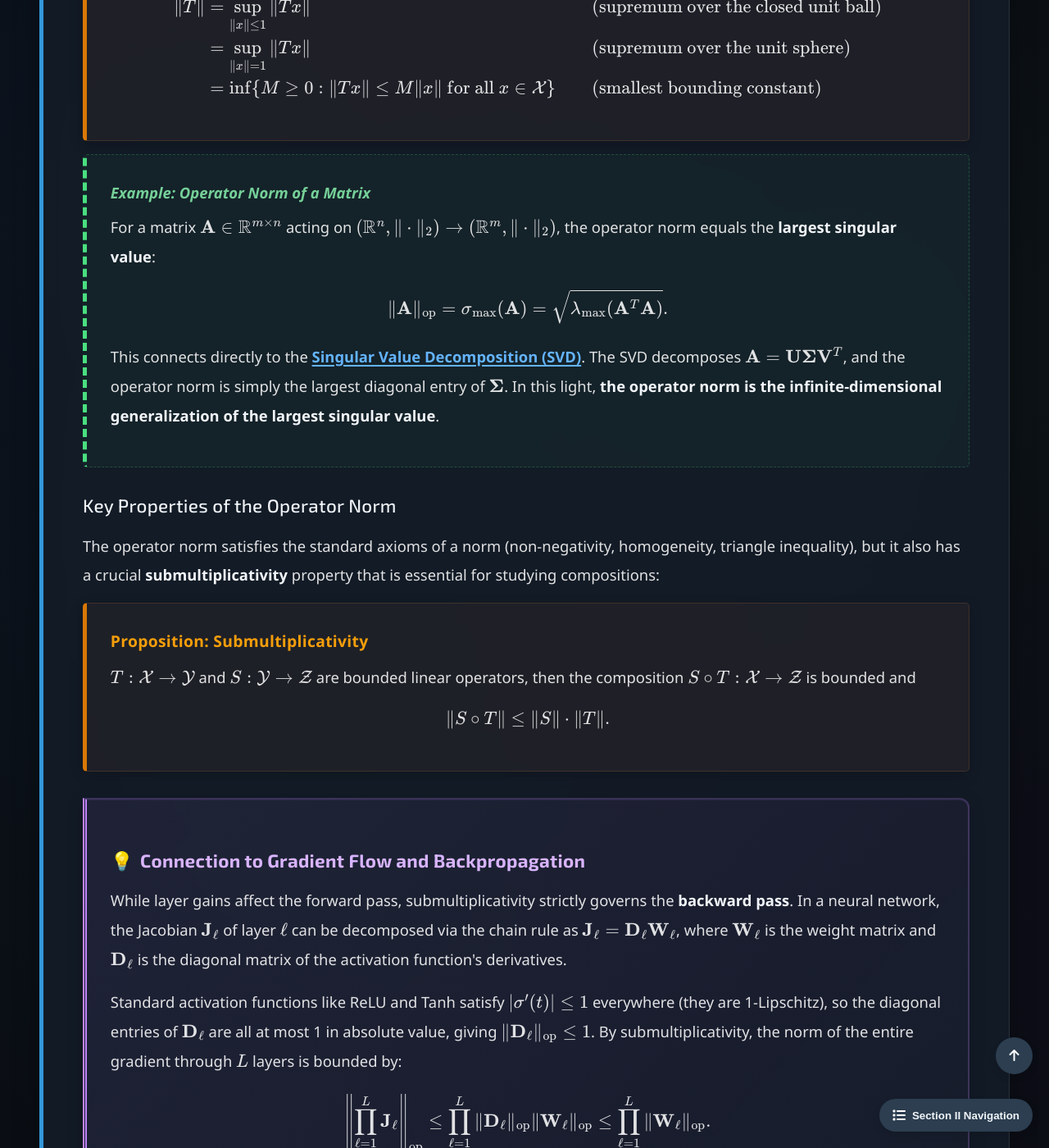
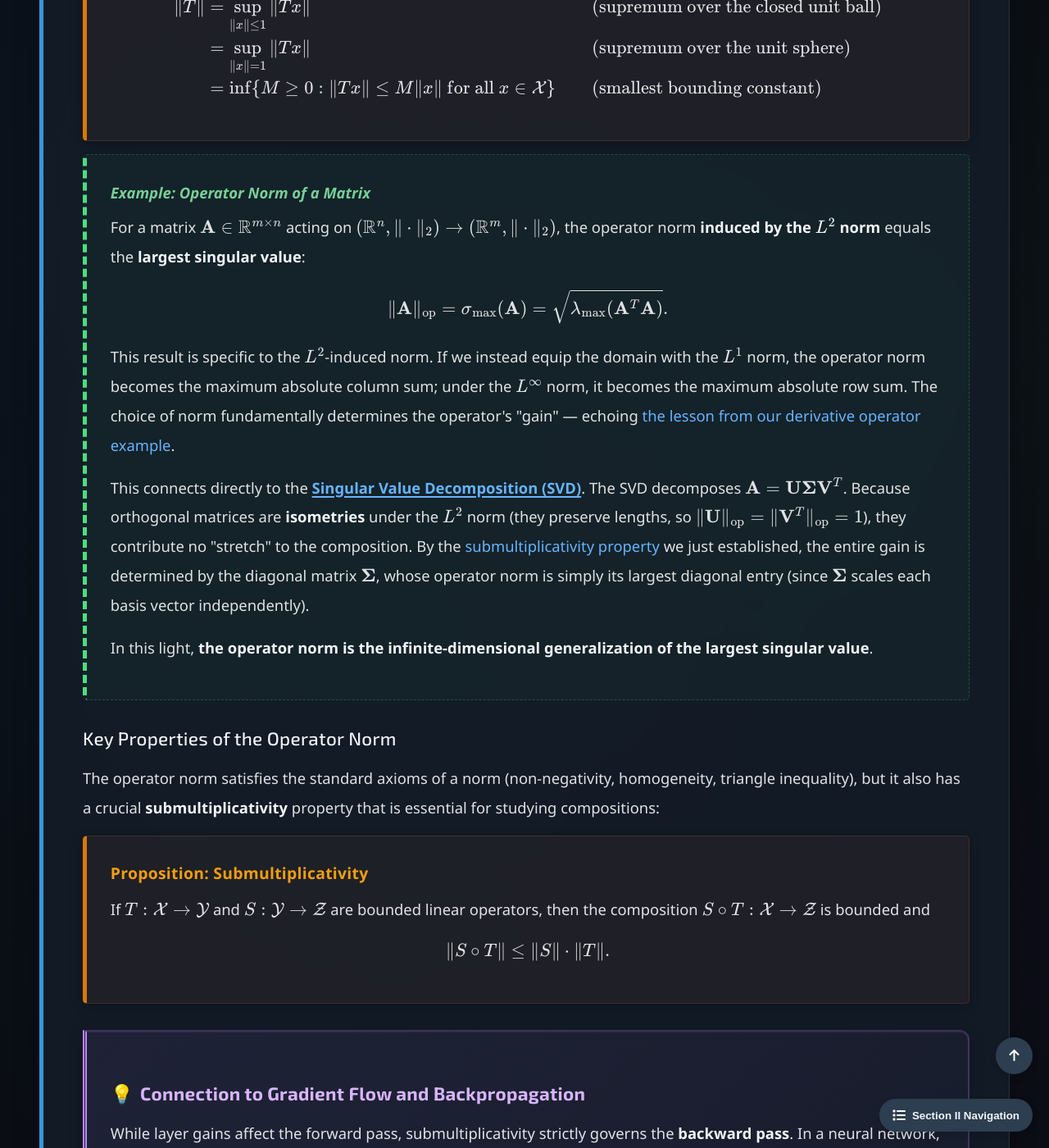
Before and after one commit to Yusukey01/yusukey01.github.io, a Jekyll site: the page built from Mathematics/Calculus/bounded_linear_operators.html, in a window 1280 px wide and 1400 px high, scrolled down 5754 px. Shown: the whole window at 82% size. Built offline with Jekyll 4.4.1, drawn with Linux system fonts in a browser that asks for light colours; some of the changed text lies outside the part shown.

Commit message:
added more explanations

```diff
--- a/Mathematics/Calculus/bounded_linear_operators.html
+++ b/Mathematics/Calculus/bounded_linear_operators.html
@@ -256,15 +256,25 @@ noindex: true
                     <span class="proof-title">Example: Operator Norm of a Matrix</span>
                     <p>
                         For a matrix \(\mathbf{A} \in \mathbb{R}^{m \times n}\) acting on \((\mathbb{R}^n, \|\cdot\|_2) \to (\mathbb{R}^m, \|\cdot\|_2)\),
-                        the operator norm equals the <strong>largest singular value</strong>:
+                        the operator norm <strong>induced by the \(L^2\) norm</strong> equals the <strong>largest singular value</strong>:
                         \[
                         \|\mathbf{A}\|_{\text{op}} = \sigma_{\max}(\mathbf{A}) = \sqrt{\lambda_{\max}(\mathbf{A}^T\mathbf{A})}.
                         \]
+                        This result is specific to the \(L^2\)-induced norm. If we instead equip the domain with the \(L^1\) norm, the operator norm
+                        becomes the maximum absolute column sum; under the \(L^\infty\) norm, it becomes the maximum absolute row sum.
+                        The choice of norm fundamentally determines the operator's "gain" — echoing <a href="#intro">the lesson from our derivative operator example</a>.
+                    </p>
+
+                    <p>
+                        This connects directly to the <a href="../Linear_algebra/symmetry.html#svd"><strong>Singular Value Decomposition (SVD)</strong></a>.
+                        The SVD decomposes \(\mathbf{A} = \mathbf{U}\boldsymbol{\Sigma}\mathbf{V}^T\).
+                        Because orthogonal matrices are <strong>isometries</strong> under the \(L^2\) norm
+                        (they preserve lengths, so \(\|\mathbf{U}\|_{\text{op}} = \|\mathbf{V}^T\|_{\text{op}} = 1\)),
+                        they contribute no "stretch" to the composition. By the <a href="#norm">submultiplicativity property</a> we just established, the
+                        entire gain is determined by the diagonal matrix \(\boldsymbol{\Sigma}\), whose operator norm is simply its largest diagonal entry
+                        (since \(\boldsymbol{\Sigma}\) scales each basis vector independently).
                     </p>
                     <p>
-                        This connects directly to the <a href="../Linear_algebra/symmetry.html#svd"><strong>Singular Value Decomposition (SVD)</strong></a>.
-                        The SVD decomposes \(\mathbf{A} = \mathbf{U}\boldsymbol{\Sigma} \mathbf{V}^T\), and the operator norm is simply the largest diagonal
-                        entry of \(\boldsymbol{\Sigma}\).
                         In this light, <strong>the operator norm is the infinite-dimensional generalization of the largest singular value</strong>.
                     </p>
                 </div>
@@ -278,7 +288,7 @@ noindex: true
                 <div class="theorem">
                     <span class="theorem-title">Proposition: Submultiplicativity</span>
                     <p>
-                        \(T: \mathcal{X} \to \mathcal{Y}\) and \(S: \mathcal{Y} \to \mathcal{Z}\) are bounded linear operators, then the
+                        If \(T: \mathcal{X} \to \mathcal{Y}\) and \(S: \mathcal{Y} \to \mathcal{Z}\) are bounded linear operators, then the
                         composition \(S \circ T: \mathcal{X} \to \mathcal{Z}\) is bounded and
                         \[
                         \|S \circ T\| \leq \|S\| \cdot \|T\|.
@@ -326,7 +336,7 @@ noindex: true
                 <div class="theorem">
                     <span class="theorem-title">Definition: The Space \(\mathcal{B}(\mathcal{X}, \mathcal{Y})\)</span>
                     <p>
-                        Let \(\mathcal{X}\) and \(\mathcal{Y}\) be normed spaces. The set
+                        Let \(\mathcal{X}\) and \(\mathcal{Y}\) be normed spaces over the same scalar field. The set
                         \[
                         \mathcal{B}(\mathcal{X}, \mathcal{Y}) = \{ T: \mathcal{X} \to \mathcal{Y} \mid T \text{ is linear and bounded} \}
                         \]
@@ -366,8 +376,12 @@ noindex: true
                         \]
                         Since \(\{T_n\}\) is Cauchy in the operator norm, \(\{T_n(x)\}\) is a Cauchy sequence in \(\mathcal{Y}\).
                         Because \(\mathcal{Y}\) is complete (Banach), each \(T_n(x)\) converges to some limit. We define
-                        \(T(x) = \lim_{n \to \infty} T_n(x)\). One then verifies that \(T\) is linear, bounded,
-                        and that \(\|T_n - T\|_{\text{op}} \to 0\). \(\square\)
+                        (T(x) = \lim_{n \to \infty} T_n(x)\). Linearity of \(T\) follows from the linearity of limits.
+                        To see that \(T\) is bounded: since every Cauchy sequence is bounded, there exists \(M\) such that
+                        \(\|T_n\|_{\text{op}} \leq M\) for all \(n\). Therefore \(\|T_n(x)\|_{\mathcal{Y}} \leq M\|x\|_{\mathcal{X}}\),
+                        and taking \(n \to \infty\) yields \(\|T(x)\|_{\mathcal{Y}} \leq M\|x\|_{\mathcal{X}}\),
+                        so \(T\) is bounded. Finally, one verifies \(\|T_n - T\|_{\text{op}} \to 0\) by a standard
+                        \(\varepsilon\)-argument.
                     </p>
                 </div>
 
```
